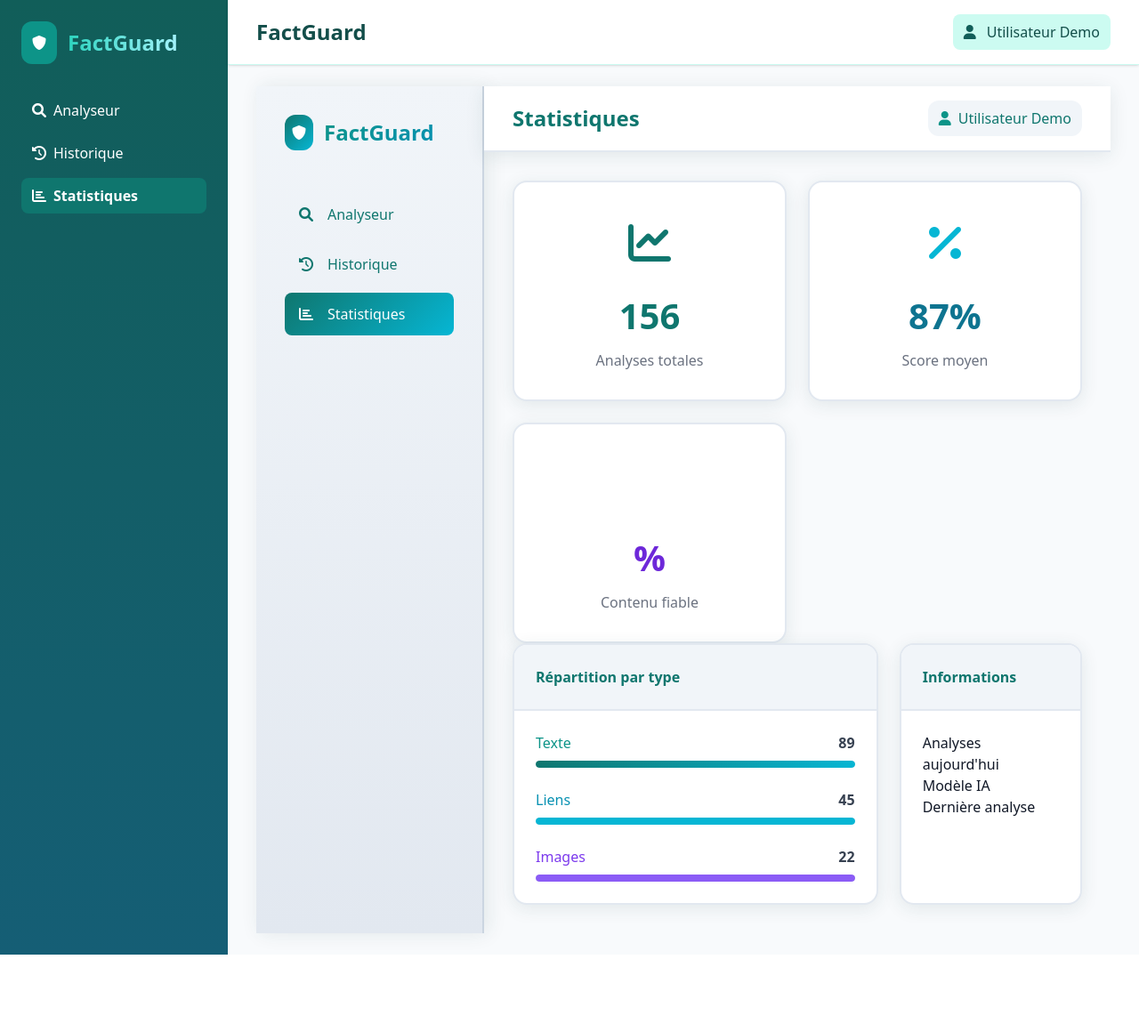
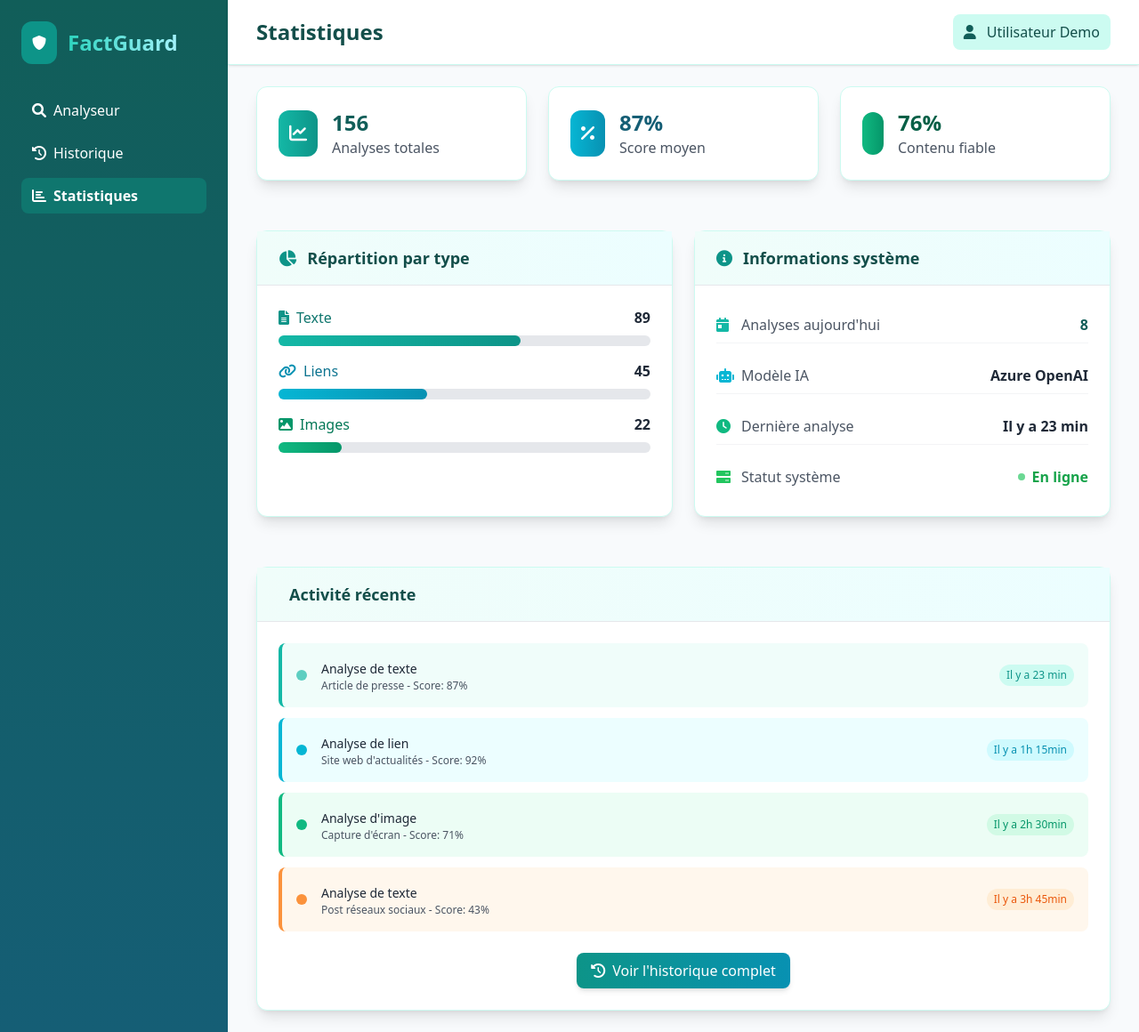
Before and after one commit to amina-abddm/Application_FactGuard, a Django app: page /dashboard/statistics/ in a window 1280 px wide. Shown: the whole page at 89% size. Before the commit the page ends 1073 px from the top, so only its background shows below. Run offline with Django 5.2, Linux system fonts and the light colour scheme; some libraries are stand-ins or nearby versions.

Commit message:
adapt statistic page

```diff
--- a/factguard_project/dashboard/templates/dashboard/statistics.html
+++ b/factguard_project/dashboard/templates/dashboard/statistics.html
@@ -1,143 +1,208 @@
 {% extends 'base.html' %}
 {% load static %}
 
-{% block extra_css %}
-<link rel="stylesheet" href="{% static 'dashboard/css/custom.css' %}">
-{% endblock %}
+{% block title %}Statistiques - FactGuard{% endblock %}
 
-{% block title %}{{ page }} - FactGuard{% endblock %}
+{% block page_title %}Statistiques{% endblock %}
 
 {% block content %}
-<div class="dashboard-container">
-    <!-- Sidebar (votre sidebar existante) -->
-    <aside class="sidebar">
-        <div class="sidebar-content">
-            <div class="brand">
-                <div class="brand-icon">
-                    <i class="fas fa-shield-alt"></i>
+    <!-- Stats principales -->
+    <section class="grid grid-cols-1 md:grid-cols-3 gap-6 mb-8">
+        <div class="bg-white rounded-xl shadow-lg p-6 border border-teal-100 hover:shadow-xl transition-all duration-200 hover:-translate-y-1">
+            <div class="flex items-center">
+                <div class="p-3 bg-gradient-to-r from-teal-500 to-teal-600 text-white rounded-xl mr-4">
+                    <i class="fas fa-chart-line text-xl"></i>
                 </div>
-                <span class="brand-text">FactGuard</span>
-            </div>
-            <nav class="navigation">
-                <a href="{% url 'analyzer' %}" class="nav-link">
-                    <i class="fas fa-search"></i>
-                    <span>Analyseur</span>
-                </a>
-                <a href="{% url 'history' %}" class="nav-link">
-                    <i class="fas fa-history"></i>
-                    <span>Historique</span>
-                </a>
-                <a href="{% url 'statistics' %}" class="nav-link active">
-                    <i class="fas fa-chart-bar"></i>
-                    <span>Statistiques</span>
-                </a>
-            </nav>
-        </div>
-    </aside>
-
-    <!-- Main Content -->
-    <main class="main-content">
-        <header class="header">
-            <h1 class="page-title">Statistiques</h1>
-            <div class="user-section">
-                <div class="user-info">
-                    <i class="fas fa-user"></i>
-                    <span>Utilisateur Demo</span>
+                <div>
+                    <h3 class="text-2xl font-bold text-teal-800">{{ total_analyses|default:"127" }}</h3>
+                    <p class="text-gray-600 font-medium">Analyses totales</p>
                 </div>
             </div>
-        </header>
-
-        <div class="content">
-            <div class="container">
-                <!-- Stats principales (simples) -->
-                <section class="stats-section">
-                    <div class="stat-card">
-                        <div class="stat-icon primary">
-                            <i class="fas fa-chart-line"></i>
-                        </div>
-                        <h3 class="stat-number">{{ total_analyses }}</h3>
-                        <p class="stat-label">Analyses totales</p>
         </div>
 
-                    <div class="stat-card">
-                        <div class="stat-icon secondary">
-                            <i class="fas fa-percentage"></i>
+        <div class="bg-white rounded-xl shadow-lg p-6 border border-teal-100 hover:shadow-xl transition-all duration-200 hover:-translate-y-1">
+            <div class="flex items-center">
+                <div class="p-3 bg-gradient-to-r from-cyan-500 to-cyan-600 text-white rounded-xl mr-4">
+                    <i class="fas fa-percentage text-xl"></i>
                 </div>
-                        <h3 class="stat-number secondary">{{ avg_score }}%</h3>
-                        <p class="stat-label">Score moyen</p>
+                <div>
+                    <h3 class="text-2xl font-bold text-cyan-800">{{ avg_score|default:"84" }}%</h3>
+                    <p class="text-gray-600 font-medium">Score moyen</p>
+                </div>
+            </div>
         </div>
 
-                    <div class="stat-card">
-                        <div class="stat-icon accent">
-                            <i class="fas fa-shield-check"></i>
+        <div class="bg-white rounded-xl shadow-lg p-6 border border-teal-100 hover:shadow-xl transition-all duration-200 hover:-translate-y-1">
+            <div class="flex items-center">
+                <div class="p-3 bg-gradient-to-r from-emerald-500 to-emerald-600 text-white rounded-xl mr-4">
+                    <i class="fas fa-shield-check text-xl"></i>
                 </div>
-                        <h3 class="stat-number accent">{{ simple_stats.reliable_content }}%</h3>
-                        <p class="stat-label">Contenu fiable</p>
+                <div>
+                    <h3 class="text-2xl font-bold text-emerald-800">{{ simple_stats.reliable_content|default:"76" }}%</h3>
+                    <p class="text-gray-600 font-medium">Contenu fiable</p>
+                </div>
+            </div>
         </div>
     </section>
 
-                <!-- Types d'analyses -->
-                <section class="actions-analytics">
-                    <div class="analytics-card">
-                        <div class="card-header">
-                            <h5>Répartition par type</h5>
+    <!-- Analytics détaillées -->
+    <section class="grid grid-cols-1 lg:grid-cols-2 gap-6 mb-8">
+        <!-- Répartition par type -->
+        <div class="bg-white rounded-xl shadow-lg border border-teal-100">
+            <div class="px-6 py-4 border-b border-gray-200 bg-gradient-to-r from-teal-50 to-cyan-50">
+                <h5 class="text-lg font-semibold text-teal-900 flex items-center">
+                    <i class="fas fa-chart-pie mr-3 text-teal-600"></i>
+                    Répartition par type
+                </h5>
             </div>
-                        <div class="card-body">
-                            <div class="progress-item">
-                                <div class="progress-info">
-                                    <span class="progress-label primary">Texte</span>
-                                    <span class="progress-value">{{ type_stats.text }}</span>
+            <div class="p-6 space-y-4">
+                <div class="space-y-2">
+                    <div class="flex justify-between items-center">
+                        <span class="text-teal-700 font-medium flex items-center">
+                            <i class="fas fa-file-alt mr-2 text-teal-600"></i>
+                            Texte
+                        </span>
+                        <span class="font-bold text-gray-800">{{ type_stats.text|default:"45" }}</span>
                     </div>
-                                <div class="progress-bar-container">
-                                    <div class="progress-bar primary" style="width: {{ type_percentages.text_percent }}%"></div>
+                    <div class="w-full bg-gray-200 rounded-full h-3">
+                        <div class="bg-gradient-to-r from-teal-500 to-teal-600 h-3 rounded-full transition-all duration-500" style="width: {{ type_percentages.text_percent|default:"65" }}%"></div>
                     </div>
                 </div>
 
-                            <div class="progress-item">
-                                <div class="progress-info">
-                                    <span class="progress-label secondary">Liens</span>
-                                    <span class="progress-value">{{ type_stats.link }}</span>
+                <div class="space-y-2">
+                    <div class="flex justify-between items-center">
+                        <span class="text-cyan-700 font-medium flex items-center">
+                            <i class="fas fa-link mr-2 text-cyan-600"></i>
+                            Liens
+                        </span>
+                        <span class="font-bold text-gray-800">{{ type_stats.link|default:"28" }}</span>
                     </div>
-                                <div class="progress-bar-container">
-                                    <div class="progress-bar secondary" style="width: {{ type_percentages.link_percent }}%"></div>
+                    <div class="w-full bg-gray-200 rounded-full h-3">
+                        <div class="bg-gradient-to-r from-cyan-500 to-cyan-600 h-3 rounded-full transition-all duration-500" style="width: {{ type_percentages.link_percent|default:"40" }}%"></div>
                     </div>
                 </div>
 
-                            <div class="progress-item">
-                                <div class="progress-info">
-                                    <span class="progress-label accent">Images</span>
-                                    <span class="progress-value">{{ type_stats.image }}</span>
+                <div class="space-y-2">
+                    <div class="flex justify-between items-center">
+                        <span class="text-emerald-700 font-medium flex items-center">
+                            <i class="fas fa-image mr-2 text-emerald-600"></i>
+                            Images
+                        </span>
+                        <span class="font-bold text-gray-800">{{ type_stats.image|default:"12" }}</span>
                     </div>
-                                <div class="progress-bar-container">
-                                    <div class="progress-bar accent" style="width: {{ type_percentages.image_percent }}%"></div>
+                    <div class="w-full bg-gray-200 rounded-full h-3">
+                        <div class="bg-gradient-to-r from-emerald-500 to-emerald-600 h-3 rounded-full transition-all duration-500" style="width: {{ type_percentages.image_percent|default:"17" }}%"></div>
                     </div>
                 </div>
             </div>
         </div>
 
-                    <!-- Info système simple -->
-                    <div class="analytics-card">
-                        <div class="card-header">
-                            <h5>Informations</h5>
+        <!-- Informations système -->
+        <div class="bg-white rounded-xl shadow-lg border border-teal-100">
+            <div class="px-6 py-4 border-b border-gray-200 bg-gradient-to-r from-teal-50 to-cyan-50">
+                <h5 class="text-lg font-semibold text-teal-900 flex items-center">
+                    <i class="fas fa-info-circle mr-3 text-teal-600"></i>
+                    Informations système
+                </h5>
             </div>
-                        <div class="card-body">
-                            <div class="info-item">
-                                <span class="info-label">Analyses aujourd'hui</span>
-                                <span class="info-value">{{ simple_stats.analyses_today }}</span>
+            <div class="p-6 space-y-4">
+                <div class="flex justify-between items-center py-2 border-b border-gray-100 last:border-b-0">
+                    <span class="text-gray-600 flex items-center">
+                        <i class="fas fa-calendar-day mr-3 text-teal-500 w-4"></i>
+                        Analyses aujourd'hui
+                    </span>
+                    <span class="font-bold text-teal-800">{{ simple_stats.analyses_today|default:"8" }}</span>
                 </div>
-                            <div class="info-item">
-                                <span class="info-label">Modèle IA</span>
-                                <span class="info-value">{{ simple_stats.ai_model }}</span>
+                <div class="flex justify-between items-center py-2 border-b border-gray-100 last:border-b-0">
+                    <span class="text-gray-600 flex items-center">
+                        <i class="fas fa-robot mr-3 text-cyan-500 w-4"></i>
+                        Modèle IA
+                    </span>
+                    <span class="font-bold text-gray-800">{{ simple_stats.ai_model|default:"Azure OpenAI" }}</span>
                 </div>
-                            <div class="info-item">
-                                <span class="info-label">Dernière analyse</span>
-                                <span class="info-value">{{ simple_stats.last_analysis }}</span>
+                <div class="flex justify-between items-center py-2 border-b border-gray-100 last:border-b-0">
+                    <span class="text-gray-600 flex items-center">
+                        <i class="fas fa-clock mr-3 text-emerald-500 w-4"></i>
+                        Dernière analyse
+                    </span>
+                    <span class="font-bold text-gray-800">{{ simple_stats.last_analysis|default:"Il y a 23 min" }}</span>
+                </div>
+                <div class="flex justify-between items-center py-2">
+                    <span class="text-gray-600 flex items-center">
+                        <i class="fas fa-server mr-3 text-green-500 w-4"></i>
+                        Statut système
+                    </span>
+                    <span class="font-bold text-green-600 flex items-center">
+                        <span class="w-2 h-2 bg-green-500 rounded-full mr-2 animate-pulse"></span>
+                        En ligne
+                    </span>
                 </div>
             </div>
         </div>
     </section>
+
+    <!-- Section activité récente -->
+    <section class="bg-white rounded-xl shadow-lg border border-teal-100">
+        <div class="px-6 py-4 border-b border-gray-200 bg-gradient-to-r from-teal-50 to-cyan-50">
+            <h5 class="text-lg font-semibold text-teal-900 flex items-center">
+                <i class="fas fa-activity mr-3 text-teal-600"></i>
+                Activité récente
+            </h5>
+        </div>
+        <div class="p-6">
+            <div class="space-y-3">
+                <div class="flex items-center justify-between p-4 bg-teal-50 rounded-lg border-l-4 border-teal-500 hover:bg-teal-100 transition-colors">
+                    <div class="flex items-center">
+                        <div class="w-3 h-3 bg-teal-500 rounded-full mr-4 animate-pulse"></div>
+                        <div>
+                            <span class="text-sm font-medium text-gray-800">Analyse de texte</span>
+                            <p class="text-xs text-gray-600">Article de presse - Score: 87%</p>
                         </div>
                     </div>
-    </main>
+                    <span class="text-xs text-teal-600 font-medium bg-teal-100 px-2 py-1 rounded-full">Il y a 23 min</span>
                 </div>
+
+                <div class="flex items-center justify-between p-4 bg-cyan-50 rounded-lg border-l-4 border-cyan-500 hover:bg-cyan-100 transition-colors">
+                    <div class="flex items-center">
+                        <div class="w-3 h-3 bg-cyan-500 rounded-full mr-4"></div>
+                        <div>
+                            <span class="text-sm font-medium text-gray-800">Analyse de lien</span>
+                            <p class="text-xs text-gray-600">Site web d'actualités - Score: 92%</p>
+                        </div>
+                    </div>
+                    <span class="text-xs text-cyan-600 font-medium bg-cyan-100 px-2 py-1 rounded-full">Il y a 1h 15min</span>
+                </div>
+
+                <div class="flex items-center justify-between p-4 bg-emerald-50 rounded-lg border-l-4 border-emerald-500 hover:bg-emerald-100 transition-colors">
+                    <div class="flex items-center">
+                        <div class="w-3 h-3 bg-emerald-500 rounded-full mr-4"></div>
+                        <div>
+                            <span class="text-sm font-medium text-gray-800">Analyse d'image</span>
+                            <p class="text-xs text-gray-600">Capture d'écran - Score: 71%</p>
+                        </div>
+                    </div>
+                    <span class="text-xs text-emerald-600 font-medium bg-emerald-100 px-2 py-1 rounded-full">Il y a 2h 30min</span>
+                </div>
+
+                <div class="flex items-center justify-between p-4 bg-orange-50 rounded-lg border-l-4 border-orange-400 hover:bg-orange-100 transition-colors">
+                    <div class="flex items-center">
+                        <div class="w-3 h-3 bg-orange-400 rounded-full mr-4"></div>
+                        <div>
+                            <span class="text-sm font-medium text-gray-800">Analyse de texte</span>
+                            <p class="text-xs text-gray-600">Post réseaux sociaux - Score: 43%</p>
+                        </div>
+                    </div>
+                    <span class="text-xs text-orange-600 font-medium bg-orange-100 px-2 py-1 rounded-full">Il y a 3h 45min</span>
+                </div>
+            </div>
+
+            <!-- Bouton voir plus -->
+            <div class="mt-6 text-center">
+                <button class="inline-flex items-center px-4 py-2 bg-gradient-to-r from-teal-600 to-cyan-600 hover:from-teal-700 hover:to-cyan-700 text-white font-medium rounded-lg transition-all duration-200 shadow-md hover:shadow-lg">
+                    <i class="fas fa-history mr-2"></i>
+                    Voir l'historique complet
+                </button>
+            </div>
+        </div>
+    </section>
 {% endblock %}
```
Lines whose indentation alone changed are shown as unchanged.
